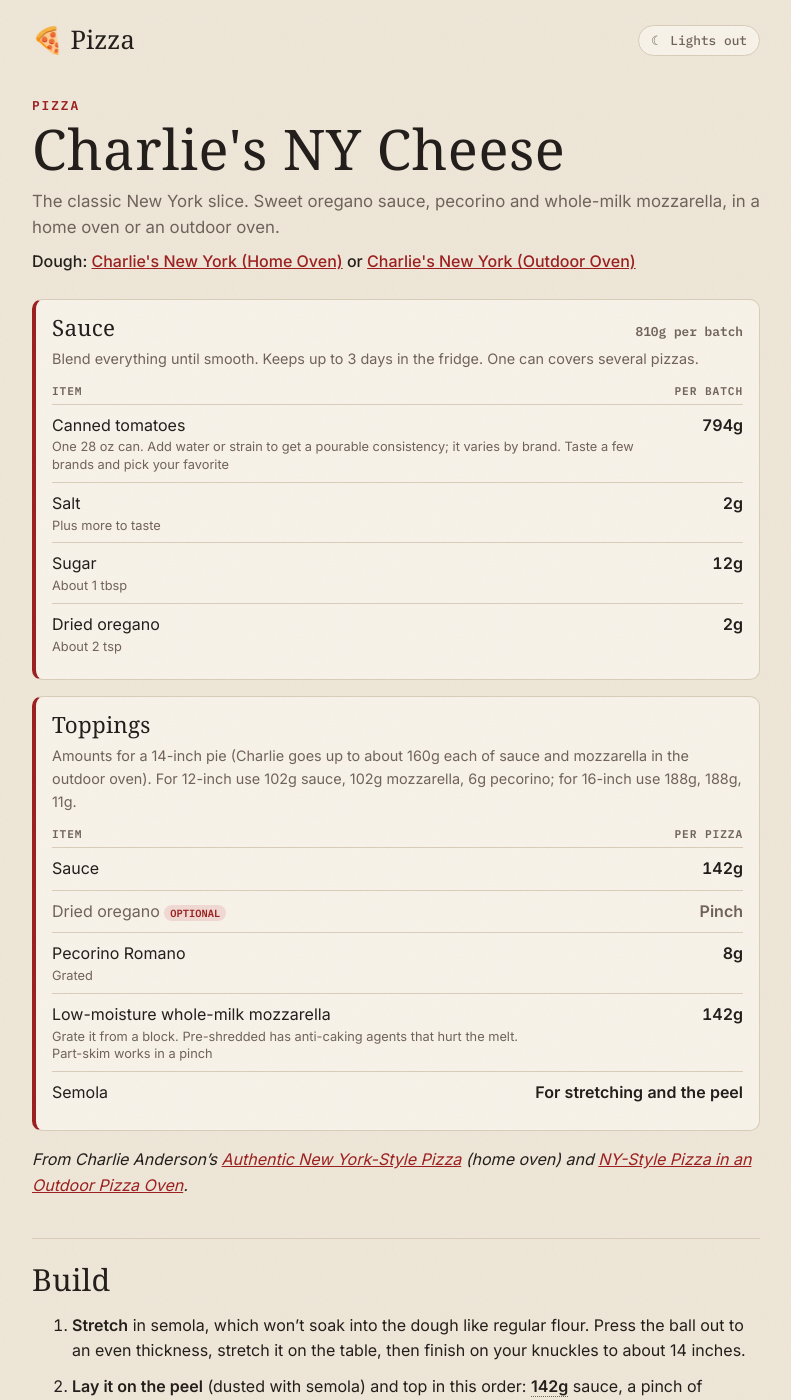
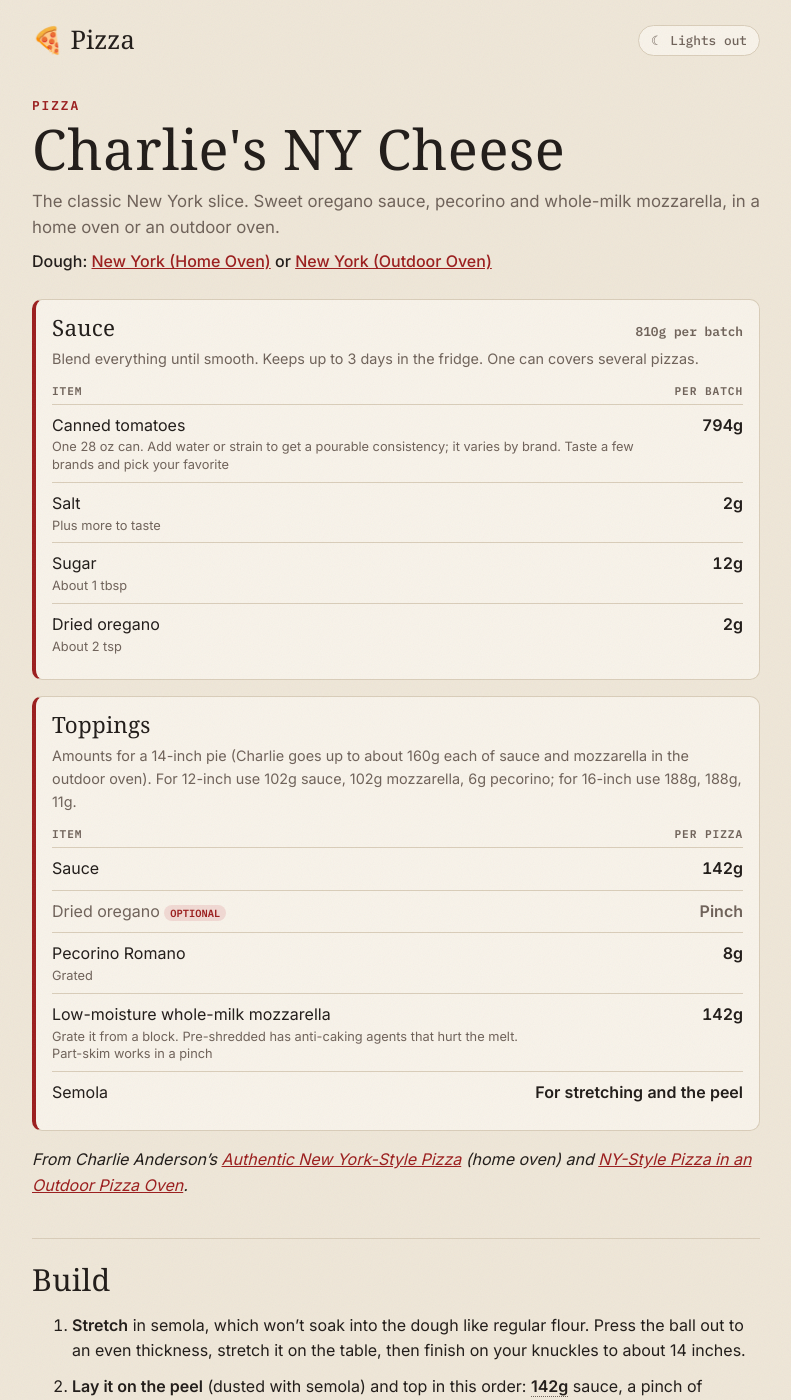
Before and after one commit to daftn/pizza, a Jekyll site: the page built from _recipes/charlies-ny-cheese.md, in a window 1280 px wide and 1400 px high. Shown: the whole window, without its empty margins (244-1035 px from the left). Built offline with Jekyll 4.4.1, drawn with Linux system fonts in a browser that asks for light colours; some web fonts are replaced; some of the changed text lies outside the part shown.

Commit message:
Rename Charlie's New York doughs to New York (Home/Outdoor Oven)
Co-Authored-By: Claude Opus 5.5 <noreply@anthropic.com>
Claude-Session: https://claude.ai/code/session_01CXsahQwDMBDTEp9ieURmT9

```diff
--- a/_recipes/charlies-ny-cheese.md
+++ b/_recipes/charlies-ny-cheese.md
@@ -32,7 +32,7 @@ toppings:
 
 ## Bake: home oven
 
-Use [Charlie's New York (Home Oven)](../charlies-ny/).
+Use [New York (Home Oven)](../charlies-ny/).
 
 1. **Preheat for about 90 minutes at 550°F (287°C)** with a baking steel on the second-highest rack (a stone goes on the lowest rack). Take the dough out of the fridge when you start.
 2. **Bake 4–5 minutes**, until the cheese is fully melted and just starting to separate. Rotate halfway if you want.
@@ -42,7 +42,7 @@ Use [Charlie's New York (Home Oven)](../charlies-ny/).
 
 ## Bake: outdoor oven
 
-Use [Charlie's New York (Outdoor Oven)](../charlies-ny-outdoor/). Pull the dough 3+ hours ahead.
+Use [New York (Outdoor Oven)](../charlies-ny-outdoor/). Pull the dough 3+ hours ahead.
 
 1. **Target 650–700°F, for the oven *and* the stone.** 650°F gives a traditional, evenly browned crust; 700°F a more artisan look with some char on the edges. The oven's display only reads the air, so check the stone with an **infrared thermometer**.
 2. **Preheat slowly: medium-low flame for about 30 minutes.** Cranking it up scorches the stone's surface before the oven is saturated with heat. Done slowly, you can bake pizza after pizza with little recovery time. Once it's past 600°F, make final flame adjustments and start building.
```
Also changed, not shown: _recipes/charlies-ny-outdoor.md (+2 -2 lines), _recipes/charlies-ny.md (+2 -2 lines).
